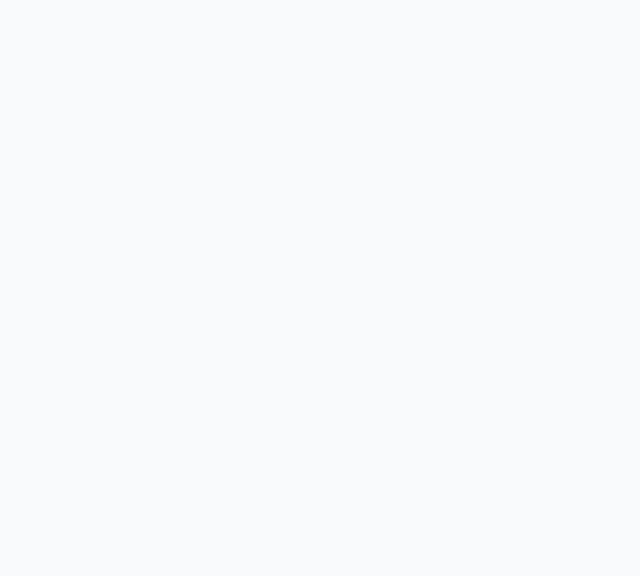
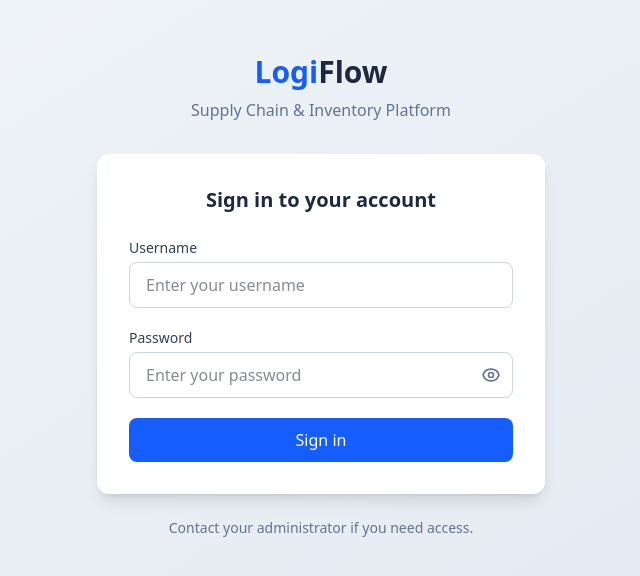
Before and after one commit to kzhunmax/logiflow, a Vue app in the folder frontend/: page /login in a window 1280 px wide. Before the commit this address had no page. Shown: the part 104-680 px from the top of the page, without its empty margins (319-959 px from the left). Built offline with nearby package versions, Linux system fonts and the light colour scheme.

Commit message:
LF-50 Auth Store & Login View

```diff
--- a/frontend/src/components/MainLayout.vue
+++ b/frontend/src/components/MainLayout.vue
@@ -1,12 +1,21 @@
 <script setup>
 import {useI18n} from 'vue-i18n'
+import {useRouter} from 'vue-router'
+import {useAuthStore} from '@/stores/authStore.js'
 import LogoIcon from "@/components/icons/LogoIcon.vue";
 
 const {locale, t} = useI18n()
+const router = useRouter()
+const authStore = useAuthStore()
 
 function switchLocale(newLocale) {
   locale.value = newLocale
   localStorage.setItem('locale', newLocale)
+}
+
+function handleLogout() {
+  authStore.logout()
+  router.push('/login')
 }
 </script>
 
@@ -43,6 +52,23 @@ function switchLocale(newLocale) {
             UK
           </button>
         </div>
+
+        <!-- User Menu -->
+        <div class="flex items-center gap-3 ml-4 border-l border-slate-200 pl-4">
+          <div class="text-right">
+            <p class="text-sm font-medium text-slate-700">{{ authStore.username }}</p>
+            <p class="text-xs text-slate-500">{{ authStore.userRole }}</p>
+          </div>
+          <button
+            @click="handleLogout"
+            class="p-2 text-slate-500 hover:text-red-600 hover:bg-red-50 rounded-lg transition-colors"
+            :title="t('nav.logout')"
+          >
+            <svg class="w-5 h-5" fill="none" stroke="currentColor" viewBox="0 0 24 24">
+              <path stroke-linecap="round" stroke-linejoin="round" stroke-width="2" d="M17 16l4-4m0 0l-4-4m4 4H7m6 4v1a3 3 0 01-3 3H6a3 3 0 01-3-3V7a3 3 0 013-3h4a3 3 0 013 3v1" />
+            </svg>
+          </button>
+        </div>
       </div>
     </nav>
     <main class="flex-1">
--- a/frontend/src/i18n/locales/en.json
+++ b/frontend/src/i18n/locales/en.json
@@ -17,7 +17,8 @@
   },
   "nav": {
     "products": "Products",
-    "inventory": "Inventory"
+    "inventory": "Inventory",
+    "logout": "Logout"
   },
   "footer": {
     "copyright": "© 2026 LogiFlow. All rights reserved"
--- a/frontend/src/i18n/locales/uk.json
+++ b/frontend/src/i18n/locales/uk.json
@@ -17,7 +17,8 @@
   },
   "nav": {
     "products": "Продукти",
-    "inventory": "Склад"
+    "inventory": "Склад",
+    "logout": "Вийти"
   },
   "footer": {
     "copyright": "© 2026 LogiFlow. Усі права захищено"
--- a/frontend/src/services/api.js
+++ b/frontend/src/services/api.js
@@ -1,4 +1,6 @@
 import axios from 'axios';
+
+const TOKEN_KEY = 'logiflow_token';
 
 const api = axios.create({
   baseURL: '/api/v1',
@@ -7,13 +9,35 @@ const api = axios.create({
   },
 })
 
+// Request interceptor - attach token to every request
+api.interceptors.request.use(
+  config => {
+    const token = localStorage.getItem(TOKEN_KEY);
+    if (token) {
+      config.headers.Authorization = `Bearer ${token}`;
+    }
+    return config;
+  },
+  error => Promise.reject(error)
+);
+
+// Response interceptor - handle errors
 api.interceptors.response.use(
   response => response,
   error => {
     const status = error.response?.status
     const message = error.response?.data?.message || error.message
 
-    if (status >= 400 && status < 500) {
+    if (status === 401) {
+      // Clear stored auth data on 401
+      localStorage.removeItem(TOKEN_KEY);
+      localStorage.removeItem('logiflow_user');
+
+      // Redirect to login if not already there
+      if (window.location.pathname !== '/login') {
+        window.location.href = '/login';
+      }
+    } else if (status >= 400 && status < 500) {
       console.error(`Client Error [${status}]: ${message}`);
     } else if (status >= 500) {
       console.error(`Server Error [${status}]: ${message}`);
--- /dev/null
+++ b/frontend/src/services/authService.js
@@ -0,0 +1,7 @@
+import api from "@/services/api.js";
+
+export const authService = {
+  login(username, password) {
+    return api.post('/auth/login', { username, password });
+  }
+};
--- /dev/null
+++ b/frontend/src/stores/authStore.js
@@ -0,0 +1,77 @@
+import { ref, computed } from "vue";
+import { defineStore } from "pinia";
+import { authService } from "@/services/authService.js";
+
+const TOKEN_KEY = 'logiflow_token';
+const USER_KEY = 'logiflow_user';
+
+export const useAuthStore = defineStore('auth', () => {
+  const token = ref(localStorage.getItem(TOKEN_KEY) || null);
+  const user = ref(JSON.parse(localStorage.getItem(USER_KEY) || 'null'));
+  const loading = ref(false);
+  const error = ref(null);
+
+  const isAuthenticated = computed(() => !!token.value);
+  const userRole = computed(() => user.value?.role || null);
+  const username = computed(() => user.value?.username || null);
+
+  function setAuth(authToken, userData) {
+    token.value = authToken;
+    user.value = userData;
+    localStorage.setItem(TOKEN_KEY, authToken);
+    localStorage.setItem(USER_KEY, JSON.stringify(userData));
+  }
+
+  function clearAuth() {
+    token.value = null;
+    user.value = null;
+    localStorage.removeItem(TOKEN_KEY);
+    localStorage.removeItem(USER_KEY);
+  }
+
+  async function login(usernameInput, password) {
+    loading.value = true;
+    error.value = null;
+
+    try {
+      const response = await authService.login(usernameInput, password);
+      const { token: authToken, username: userName, role } = response.data;
+
+      setAuth(authToken, { username: userName, role });
+      return true;
+    } catch (err) {
+      error.value = err.response?.data?.message || 'Login failed. Please check your credentials.';
+      return false;
+    } finally {
+      loading.value = false;
+    }
+  }
+
+  function logout() {
+    clearAuth();
+  }
+
+  // Check if token is still valid (basic check)
+  function checkAuth() {
+    const storedToken = localStorage.getItem(TOKEN_KEY);
+    if (!storedToken) {
+      clearAuth();
+      return false;
+    }
+    return true;
+  }
+
+  return {
+    token,
+    user,
+    loading,
+    error,
+    isAuthenticated,
+    userRole,
+    username,
+    login,
+    logout,
+    checkAuth,
+    clearAuth
+  };
+});
--- /dev/null
+++ b/frontend/src/views/LoginView.vue
@@ -0,0 +1,119 @@
+<script setup>
+import { ref } from 'vue';
+import { useRouter, useRoute } from 'vue-router';
+import { useAuthStore } from '@/stores/authStore.js';
+
+const router = useRouter();
+const route = useRoute();
+const authStore = useAuthStore();
+
+const username = ref('');
+const password = ref('');
+const showPassword = ref(false);
+
+async function handleSubmit() {
+  const success = await authStore.login(username.value, password.value);
+  if (success) {
+    // Redirect to the original destination or dashboard
+    const redirectPath = route.query.redirect || '/';
+    router.push(redirectPath);
+  }
+}
+</script>
+
+<template>
+  <div class="min-h-screen flex items-center justify-center bg-gradient-to-br from-slate-100 to-slate-200 px-4">
+    <div class="w-full max-w-md">
+      <!-- Logo/Brand -->
+      <div class="text-center mb-8">
+        <h1 class="text-3xl font-bold text-slate-800">
+          <span class="text-blue-600">Logi</span>Flow
+        </h1>
+        <p class="text-slate-500 mt-2">Supply Chain & Inventory Platform</p>
+      </div>
+
+      <!-- Login Card -->
+      <div class="bg-white rounded-xl shadow-lg p-8">
+        <h2 class="text-xl font-semibold text-slate-800 mb-6 text-center">Sign in to your account</h2>
+
+        <!-- Error Message -->
+        <div
+          v-if="authStore.error"
+          class="mb-4 p-3 bg-red-50 border border-red-200 rounded-lg text-red-700 text-sm"
+        >
+          {{ authStore.error }}
+        </div>
+
+        <form @submit.prevent="handleSubmit" class="space-y-5">
+          <!-- Username Field -->
+          <div>
+            <label for="username" class="block text-sm font-medium text-slate-700 mb-1">
+              Username
+            </label>
+            <input
+              id="username"
+              v-model="username"
+              type="text"
+              required
+              autocomplete="username"
+              class="w-full px-4 py-2.5 border border-slate-300 rounded-lg focus:ring-2 focus:ring-blue-500 focus:border-blue-500 transition-colors"
+              placeholder="Enter your username"
+            />
+          </div>
+
+          <!-- Password Field -->
+          <div>
+            <label for="password" class="block text-sm font-medium text-slate-700 mb-1">
+              Password
+            </label>
+            <div class="relative">
+              <input
+                id="password"
+                v-model="password"
+                :type="showPassword ? 'text' : 'password'"
+                required
+                autocomplete="current-password"
+                class="w-full px-4 py-2.5 border border-slate-300 rounded-lg focus:ring-2 focus:ring-blue-500 focus:border-blue-500 transition-colors pr-10"
+                placeholder="Enter your password"
+              />
+              <button
+                type="button"
+                @click="showPassword = !showPassword"
+                class="absolute inset-y-0 right-0 px-3 flex items-center text-slate-500 hover:text-slate-700"
+              >
+                <svg v-if="!showPassword" class="w-5 h-5" fill="none" stroke="currentColor" viewBox="0 0 24 24">
+                  <path stroke-linecap="round" stroke-linejoin="round" stroke-width="2" d="M15 12a3 3 0 11-6 0 3 3 0 016 0z" />
+                  <path stroke-linecap="round" stroke-linejoin="round" stroke-width="2" d="M2.458 12C3.732 7.943 7.523 5 12 5c4.478 0 8.268 2.943 9.542 7-1.274 4.057-5.064 7-9.542 7-4.477 0-8.268-2.943-9.542-7z" />
+                </svg>
+                <svg v-else class="w-5 h-5" fill="none" stroke="currentColor" viewBox="0 0 24 24">
+                  <path stroke-linecap="round" stroke-linejoin="round" stroke-width="2" d="M13.875 18.825A10.05 10.05 0 0112 19c-4.478 0-8.268-2.943-9.543-7a9.97 9.97 0 011.563-3.029m5.858.908a3 3 0 114.243 4.243M9.878 9.878l4.242 4.242M9.88 9.88l-3.29-3.29m7.532 7.532l3.29 3.29M3 3l3.59 3.59m0 0A9.953 9.953 0 0112 5c4.478 0 8.268 2.943 9.543 7a10.025 10.025 0 01-4.132 5.411m0 0L21 21" />
+                </svg>
+              </button>
+            </div>
+          </div>
+
+          <!-- Submit Button -->
+          <button
+            type="submit"
+            :disabled="authStore.loading"
+            class="w-full py-2.5 px-4 bg-blue-600 hover:bg-blue-700 disabled:bg-blue-400 text-white font-medium rounded-lg transition-colors focus:outline-none focus:ring-2 focus:ring-blue-500 focus:ring-offset-2"
+          >
+            <span v-if="authStore.loading" class="flex items-center justify-center">
+              <svg class="animate-spin -ml-1 mr-2 h-4 w-4 text-white" fill="none" viewBox="0 0 24 24">
+                <circle class="opacity-25" cx="12" cy="12" r="10" stroke="currentColor" stroke-width="4"></circle>
+                <path class="opacity-75" fill="currentColor" d="M4 12a8 8 0 018-8V0C5.373 0 0 5.373 0 12h4zm2 5.291A7.962 7.962 0 014 12H0c0 3.042 1.135 5.824 3 7.938l3-2.647z"></path>
+              </svg>
+              Signing in...
+            </span>
+            <span v-else>Sign in</span>
+          </button>
+        </form>
+      </div>
+
+      <!-- Footer -->
+      <p class="text-center text-slate-500 text-sm mt-6">
+        Contact your administrator if you need access.
+      </p>
+    </div>
+  </div>
+</template>
```
Also changed, not shown: frontend/src/router/index.js (+27 -3 lines).
